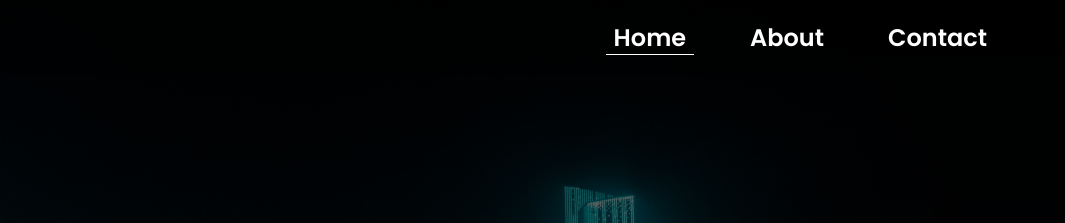
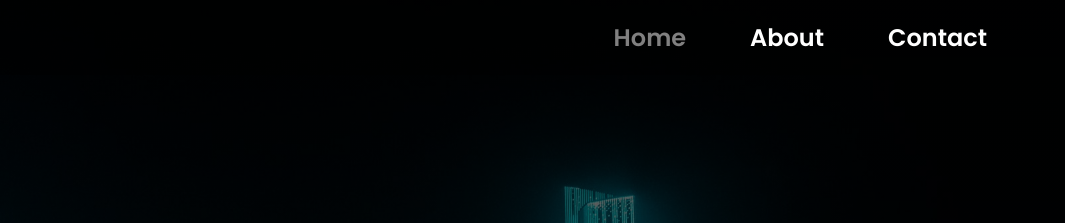
Before and after one commit to Harshh2426/Travel-responsive-website, a plain HTML site: page index.html in a window 1280 px wide. In both pictures the pointer is over the link "Home". Shown: the top 223 px of the page, 215-1280 px from the left. Drawn offline with Linux system fonts and the light colour scheme; a web font is replaced by a local one.

Commit message:
Update second.css

```diff
--- a/second.css
+++ b/second.css
@@ -94,7 +94,7 @@ nav {
   transition: all 0.3s;
 }
 .nav-link ul li a:hover {
-  border-bottom: 3px solid var(--white-color);
+  color: grey;
 }
 
 /* HERO-SECTION */
```
